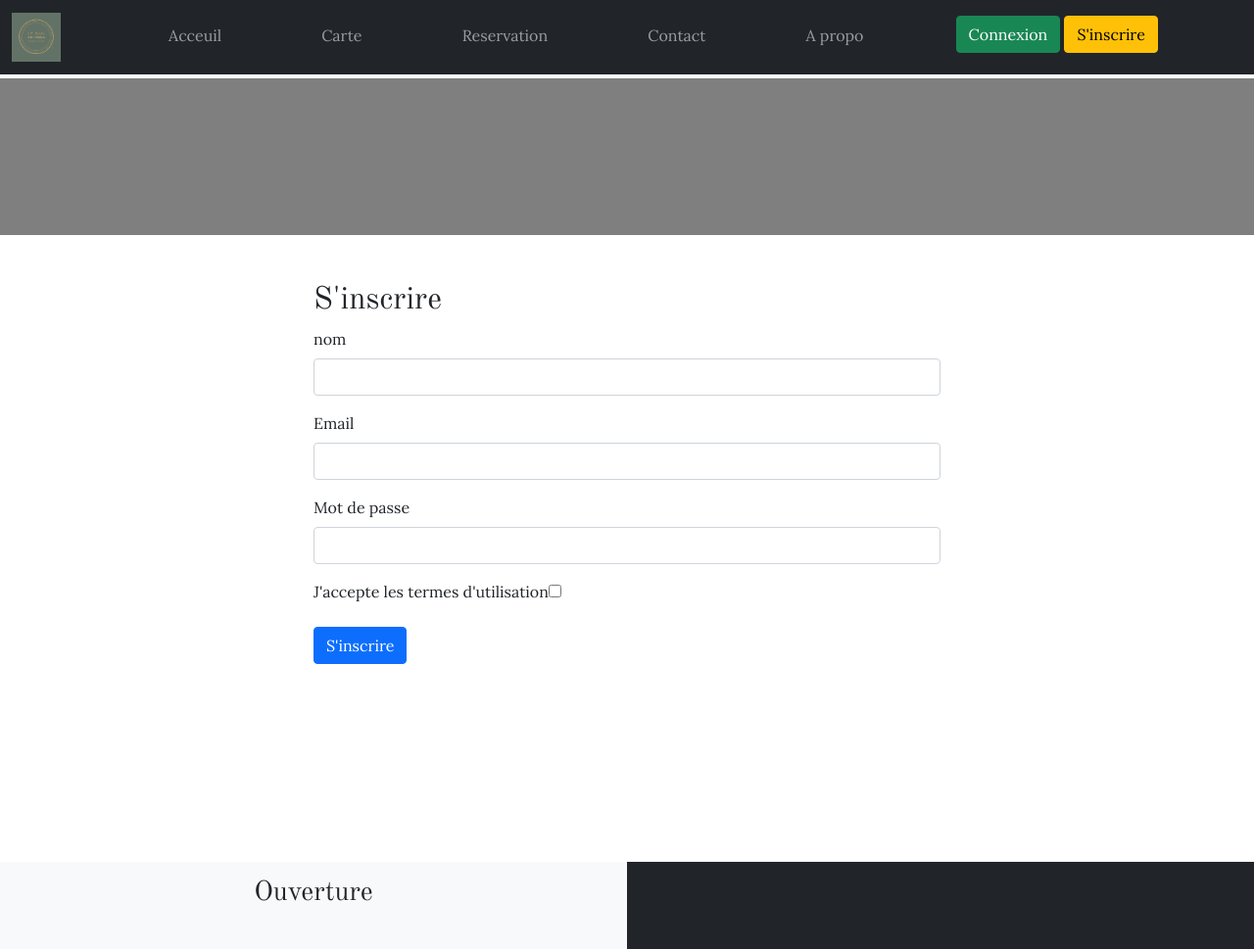
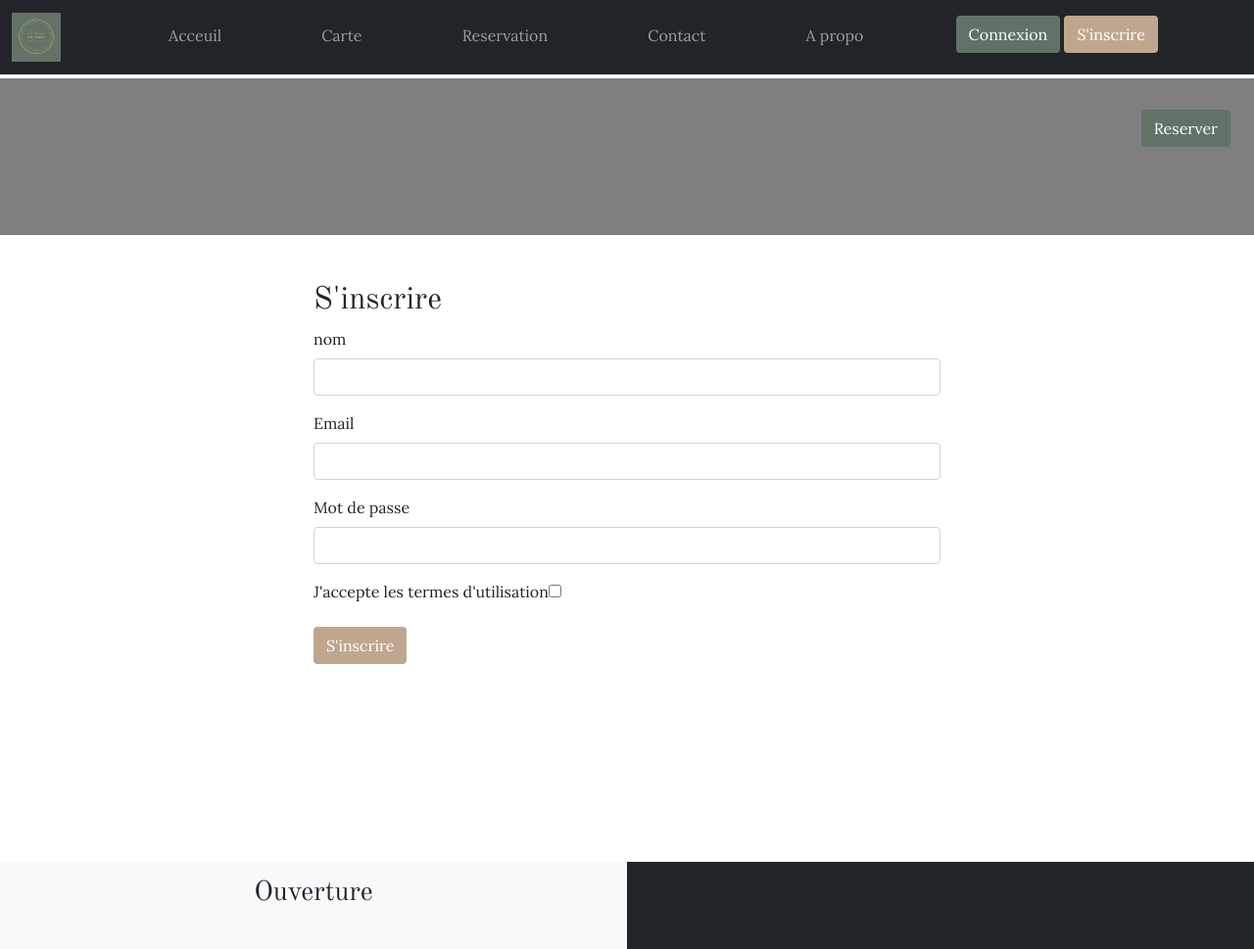
Before and after one commit to ElodieFon/quaiAntique, a Symfony app: template templates/registration/register.html.twig in a window 1280 px wide. Shown: the top 969 px of the page at 98% size. Run offline with Twig, Linux system fonts and the light colour scheme; the template is opened without the code that fills it, so the values that code supplies are empty; form fields are guessed from the names that the template uses; some libraries are stand-ins or nearby versions.

Commit message:
ajout de style

```diff
--- a/public/css/style.css
+++ b/public/css/style.css
@@ -26,6 +26,35 @@ body li {
 body button, body .btn {
   text-transform: capitalize;
 }
+body .btn-success {
+  background-color: #637266;
+  border: 1px solid transparent;
+}
+body .btn-success:hover {
+  background-color: white;
+  color: black;
+  border: 1px solid #637266;
+}
+body .btn-warning {
+  background-color: #bfa78f;
+  color: white;
+  border: 1px solid transparent;
+}
+body .btn-warning:hover {
+  background-color: white;
+  color: black;
+  border: 1px solid #bfa78f;
+}
+body .btn-primary {
+  background-color: #bfa78f;
+  color: white;
+  border: 1px solid transparent;
+}
+body .btn-primary:hover {
+  background-color: white;
+  color: black;
+  border: 1px solid #bfa78f;
+}
 
 main {
   min-height: 100vh;
@@ -35,6 +64,10 @@ main header {
   background-repeat: no-repeat;
   background-position: center;
   margin-top: 10vh;
+  display: flex;
+  align-items: center;
+  justify-content: center;
+  flex-direction: column;
 }
 main header h2, main header h3 {
   font-family: "Old Standard TT", serif;
@@ -44,11 +77,9 @@ main header h2, main header h3 {
 main header > div {
   background-color: rgba(0, 0, 0, 0.5);
   width: 100%;
-  height: 20vh;
-  display: flex;
-  align-items: center;
-  justify-content: center;
-  flex-direction: column;
+  height: -moz-fit-content;
+  height: fit-content;
+  min-height: 20vh;
 }
 
 footer > div {
--- a/public/css/style.scss
+++ b/public/css/style.scss
@@ -28,6 +28,37 @@ body * {
     button , .btn{
         text-transform: capitalize;
     }
+    .btn-success{
+        background-color: #637266;
+        border: 1px solid transparent;
+        &:hover{
+            background-color: white;
+            color: black;
+            border: 1px solid #637266;
+        }
+    }
+    .btn-warning{
+        background-color: #bfa78f;
+        color: white;
+        border: 1px solid transparent;
+
+        &:hover{
+            background-color: white;
+            color: black;
+            border: 1px solid #bfa78f;
+        }
+    }
+    .btn-primary{
+        background-color: #bfa78f;
+        color: white;
+        border: 1px solid transparent;
+
+        &:hover{
+            background-color: white;
+            color: black;
+            border: 1px solid #bfa78f;
+        }
+    }
  }
 main{
     min-height: 100vh ;
@@ -37,6 +68,7 @@ main{
         background-repeat: no-repeat;
         background-position: center;
         margin-top: 10vh;
+
         h2 , h3 {
             font-family: 'Old Standard TT', serif;
             font-weight: 700;
@@ -45,12 +77,14 @@ main{
         >div {
             background-color: rgba(0, 0, 0, 0.500);
             width: 100%;
-            height: 20vh;
+            height:fit-content;
+            min-height: 20vh;
+        }
             display: flex;
             align-items: center;
             justify-content: center;
             flex-direction: column;
-        }
+
     }
 }
 footer {
--- a/templates/base/header.html.twig
+++ b/templates/base/header.html.twig
@@ -2,5 +2,11 @@
     <div class="p-4">
         <h2 class="text-center">{{titlePage}}</h2>
         <h3 class="text-center">{{subtitle}}</h3>
+
+        <div class="d-flex flex-row-reverse col-12 btn-reservation">
+            {% if app.request.attributes.get('_route') != 'app_reservation' %}
+                <a href="{{ path('app_reservation') }}" class="btn btn-success">Reserver</a>
+            {% endif %}
+        </div>
     </div>
 </header>
--- a/templates/product/show.html.twig
+++ b/templates/product/show.html.twig
@@ -11,6 +11,7 @@
     <main>
 
         {% include "base/header.html.twig" %}
+        <a href="{{ path('app_carte') }}" class="btn btn-warning m-2 mt-4">Retourner à la carte</a>
         <div class="d-flex p-0 m-2 mt-4 bg-light">
             <div class="col-4 m-auto block-img">
                 <img src="/images/products/{{product.image}}" alt="{{product.name}}" style="width: 100%;"/>
```
Also changed, not shown: 1 other file.
